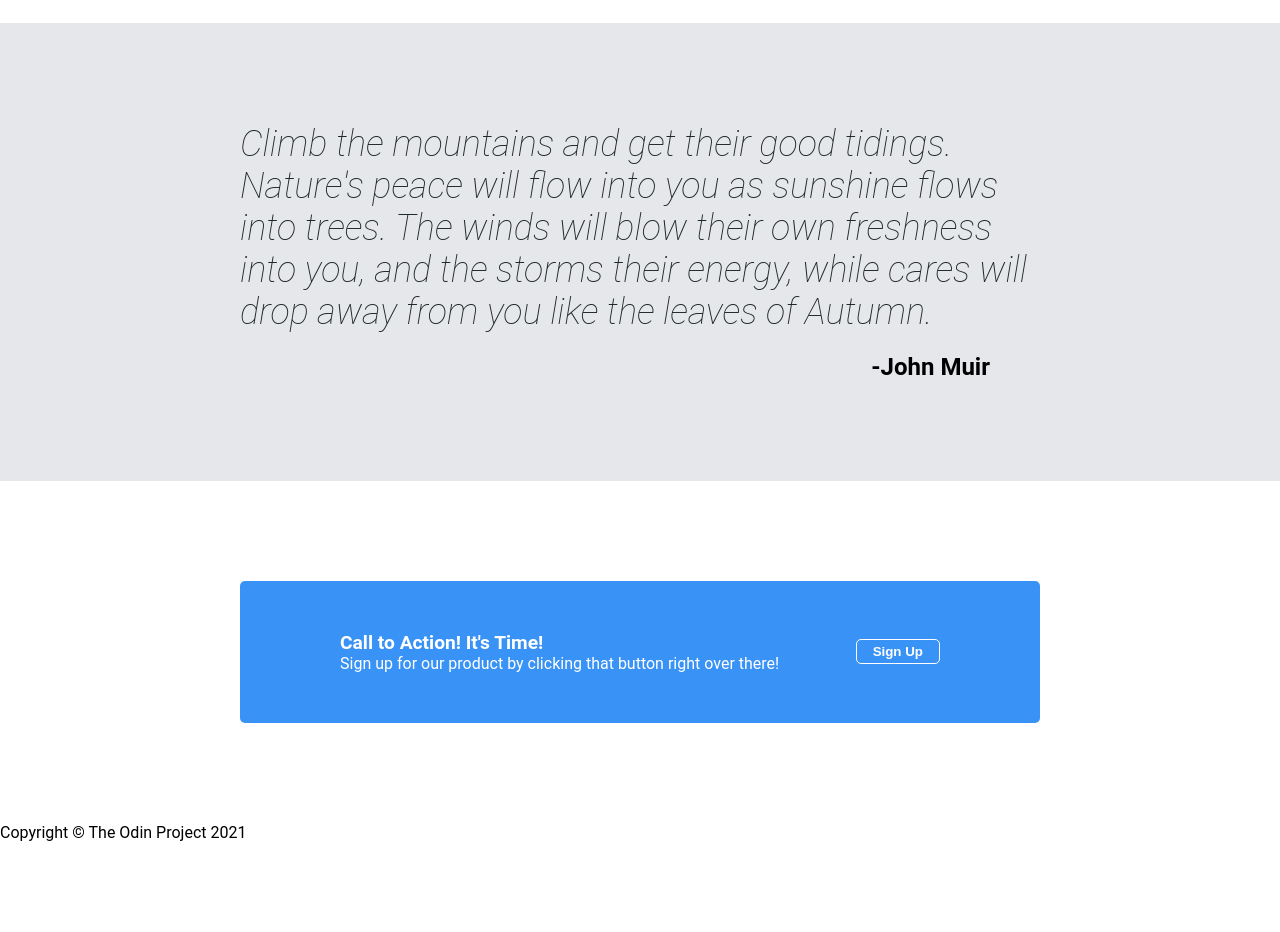
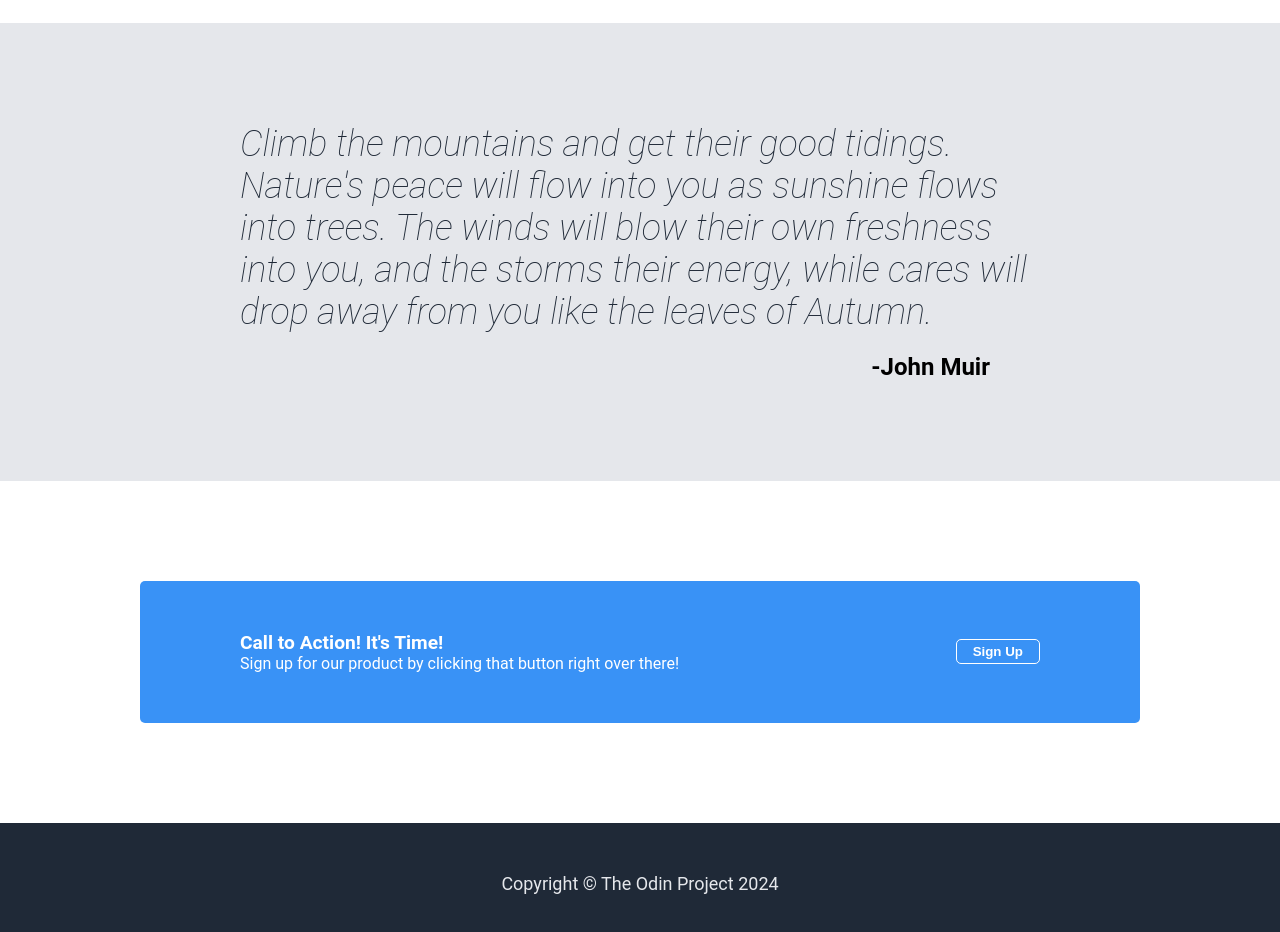
Before and after one commit to arnsocks/odin-landing, a plain HTML site: page index.html in a window 1280 px wide. Shown: the part 1040-1972 px from the top of the page. Before the commit the page ends 1882 px from the top, so only its background shows below. Drawn offline with Linux system fonts and the light colour scheme.

Commit message:
Complete the footer

```diff
--- a/index.html
+++ b/index.html
@@ -32,7 +32,7 @@
 
 		<div class="section section-two">
 			<div class="container">
-				<h2>Other Beautiful Summit's I've Reached</h2>
+				<h2>Other Beautiful Summits I've Reached</h2>
 				<div class="card-container">
 					<div class="card">
 						<img src="img/2.jpeg" alt="The summit of Mt. Hale, NH" width="200">
@@ -74,7 +74,7 @@
 
 	</div>
   <footer>
-		<p>Copyright &#169 The Odin Project 2021</p>
+		<p>Copyright &#169 The Odin Project 2024</p>
 	</footer>
 </body>
 </html>
--- a/styles.css
+++ b/styles.css
@@ -67,18 +67,22 @@ ul {
 	flex: 1;
 }
 
-.hero-title {
-	font-size: 48px;
-	font-weight: 900;
-}
-
 .hero-text {
 	display: flex;
 	flex-direction: column;
 	justify-content: space-between;
 	gap: 16px;
 	align-items: flex-start;
+	color: #E5E7EB;
+	font-size: 18px;
 }
+.hero-title {
+	font-size: 48px;
+	font-weight: 900;
+	color: #F9FAF8;
+}
+
+
 
 .section-two {
 	text-align: center;
@@ -113,7 +117,7 @@ ul {
 	font-style: italic;
 	font-size: 36px;
 	font-weight: 200;
-	color: #1f2927;
+	color: #1f2937;
 }
 
 .attrib {
@@ -124,7 +128,7 @@ ul {
 }
 
 .section-four .container {
-	flex-basis: 600px;
+	flex-basis: 800px;
 	background-color: #3992F6;
 	border-radius: 5px;
 	padding: 50px 100px;
@@ -142,6 +146,7 @@ ul {
 	font-weight: bold;
 	font-size: larger;
 }
+
 button {
 	background-color: #3992F6;
 	color: white;
@@ -150,3 +155,13 @@ button {
 	border-style: none;
 	font-weight: bold;
 }
+
+footer {
+	background-color: #1f2937;
+	color: #E5E7EB;
+	font-size: 18px;
+	display: flex;
+	justify-content: center;
+	align-items: center;
+	padding: 50px;
+}
```
